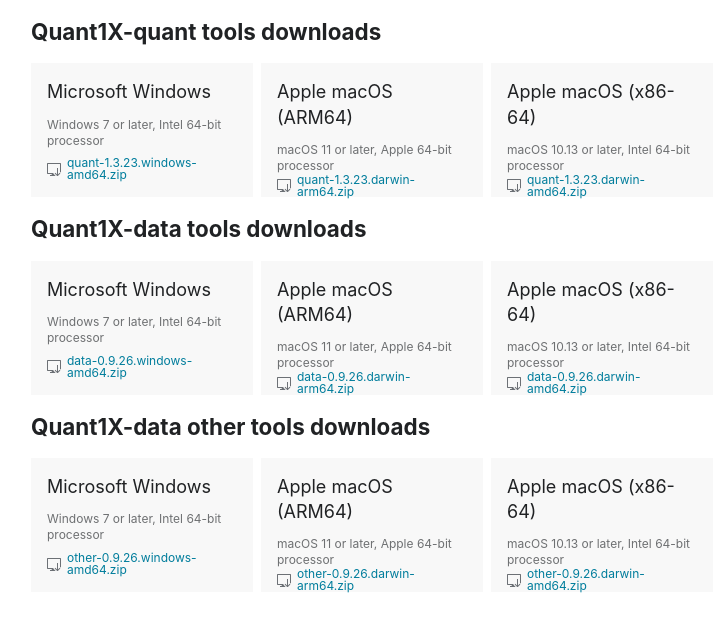
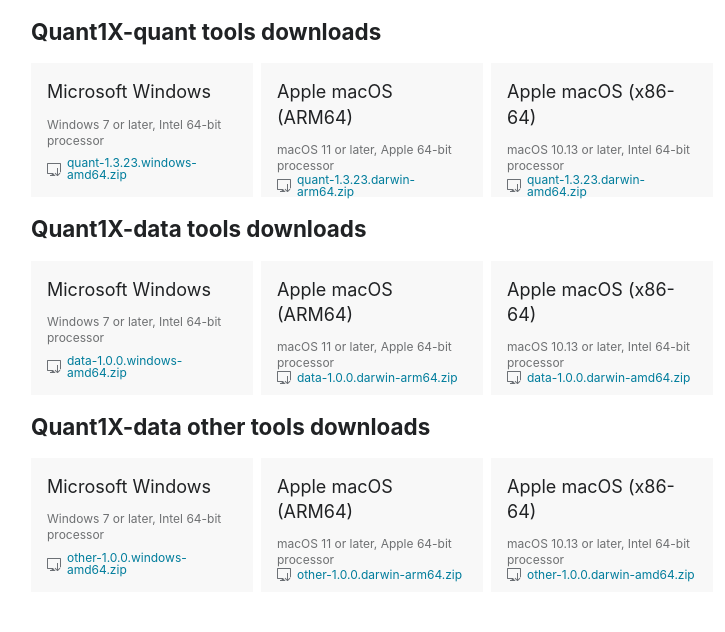
Before and after one commit to quant1x/quant1x.github.io, a plain HTML site: page index.html in a window 1280 px wide. Shown: the whole page, without its empty margins (27-752 px from the left). Drawn offline with Linux system fonts and the light colour scheme.

Commit message:
更新版本 1.3.23

```diff
--- a/index.html
+++ b/index.html
@@ -79,56 +79,56 @@
         </div>
         <h2 id="data">Quant1X-data tools downloads</h2>
         <div class="downloadWrapper">
-            <a class="download downloadBox" href="/dl/data-0.9.26.windows-amd64.zip">
+            <a class="download downloadBox" href="/dl/data-1.0.0.windows-amd64.zip">
                 <div class="platform">Microsoft Windows</div>
                 <div class="reqs">Windows 7 or later, Intel 64-bit processor</div>
                 <div class="filename">
                     <img src="/images/icons/download.svg" aria-hidden="true" width="14" height="13"/>
-                    <span>data-0.9.26.windows-amd64.zip</span>
+                    <span>data-1.0.0.windows-amd64.zip</span>
                 </div>
             </a>
-            <a class="download downloadBox" href="/dl/data-0.9.26.darwin-arm64.zip">
+            <a class="download downloadBox" href="/dl/data-1.0.0.darwin-arm64.zip">
                 <div class="platform">Apple macOS (ARM64)</div>
                 <div class="reqs">macOS 11 or later, Apple 64-bit processor</div>
                 <div class="filename">
                     <img src="/images/icons/download.svg" aria-hidden="true" width="14" height="13"/>
-                    <span>data-0.9.26.darwin-arm64.zip</span>
+                    <span>data-1.0.0.darwin-arm64.zip</span>
                 </div>
             </a>
-            <a class="download downloadBox" href="/dl/data-0.9.26.darwin-amd64.zip">
+            <a class="download downloadBox" href="/dl/data-1.0.0.darwin-amd64.zip">
                 <div class="platform">Apple macOS (x86-64)</div>
                 <div class="reqs">macOS 10.13 or later, Intel 64-bit processor</div>
                 <div class="filename">
                     <img src="/images/icons/download.svg" aria-hidden="true" width="14" height="13"/>
-                    <span>data-0.9.26.darwin-amd64.zip</span>
+                    <span>data-1.0.0.darwin-amd64.zip</span>
                 </div>
             </a>
         </div>
 
         <h2 id="other">Quant1X-data other tools downloads</h2>
         <div class="downloadWrapper">
-            <a class="download downloadBox" href="/dl/other-0.9.26.windows-amd64.zip">
+            <a class="download downloadBox" href="/dl/other-1.0.0.windows-amd64.zip">
                 <div class="platform">Microsoft Windows</div>
                 <div class="reqs">Windows 7 or later, Intel 64-bit processor</div>
                 <div class="filename">
                     <img src="/images/icons/download.svg" aria-hidden="true" width="14" height="13"/>
-                    <span>other-0.9.26.windows-amd64.zip</span>
+                    <span>other-1.0.0.windows-amd64.zip</span>
                 </div>
             </a>
-            <a class="download downloadBox" href="/dl/other-0.9.26.darwin-arm64.zip">
+            <a class="download downloadBox" href="/dl/other-1.0.0.darwin-arm64.zip">
                 <div class="platform">Apple macOS (ARM64)</div>
                 <div class="reqs">macOS 11 or later, Apple 64-bit processor</div>
                 <div class="filename">
                     <img src="/images/icons/download.svg" aria-hidden="true" width="14" height="13"/>
-                    <span>other-0.9.26.darwin-arm64.zip</span>
+                    <span>other-1.0.0.darwin-arm64.zip</span>
                 </div>
             </a>
-            <a class="download downloadBox" href="/dl/other-0.9.26.darwin-amd64.zip">
+            <a class="download downloadBox" href="/dl/other-1.0.0.darwin-amd64.zip">
                 <div class="platform">Apple macOS (x86-64)</div>
                 <div class="reqs">macOS 10.13 or later, Intel 64-bit processor</div>
                 <div class="filename">
                     <img src="/images/icons/download.svg" aria-hidden="true" width="14" height="13"/>
-                    <span>other-0.9.26.darwin-amd64.zip</span>
+                    <span>other-1.0.0.darwin-amd64.zip</span>
                 </div>
             </a>
         </div>
```
Also changed, not shown: 6 other files.
